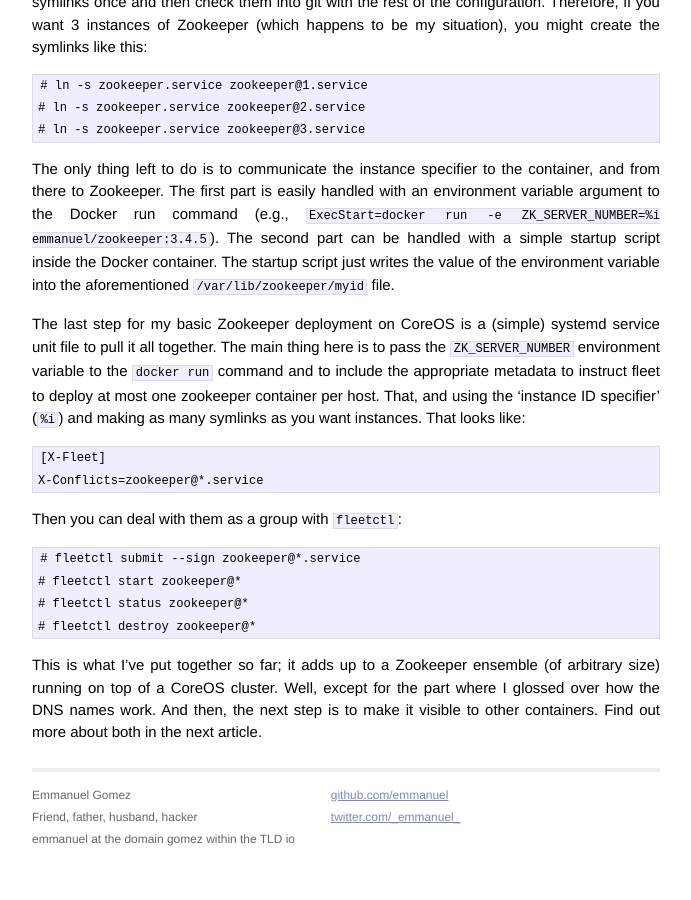
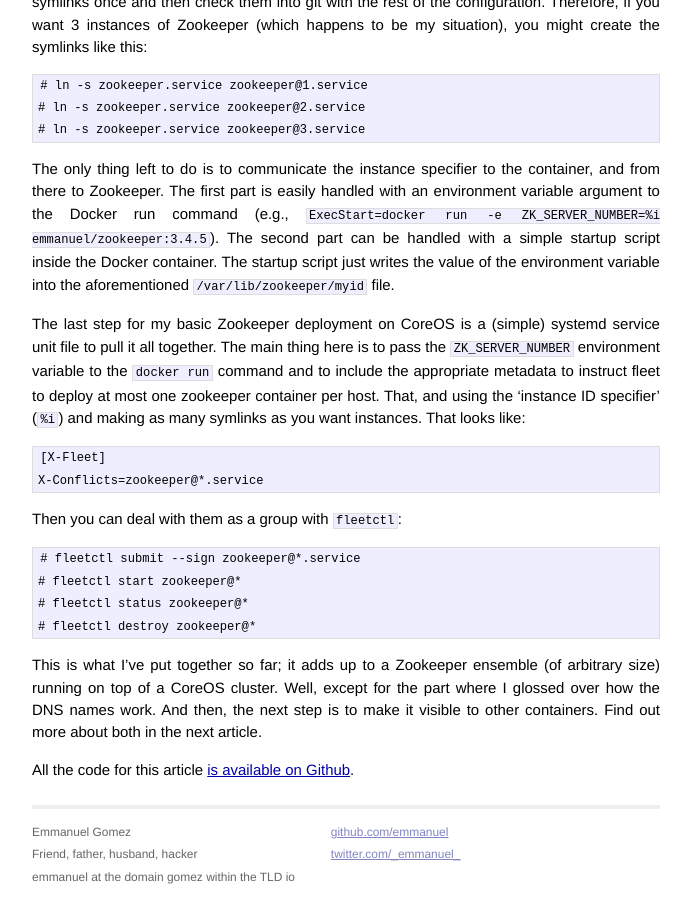
Before and after one commit to emmanuel/emmanuel.github.io, a Jekyll site: the page built from _posts/2014-07-21-configuring-zookeeper-on-coreos--zk-and-kafka-part-1.md, in a window 1280 px wide and 900 px high, scrolled down 1310 px. Shown: the whole window, without its empty margins (294-985 px from the left). Built offline with Jekyll 4.4.1, drawn with Linux system fonts in a browser that asks for light colours; before the commit the page ends 2173 px from its top, so only the background shows below that.

Commit message:
Oops. Mention where you can find the code.

```diff
--- a/_posts/2014-07-21-configuring-zookeeper-on-coreos--zk-and-kafka-part-1.md
+++ b/_posts/2014-07-21-configuring-zookeeper-on-coreos--zk-and-kafka-part-1.md
@@ -104,3 +104,6 @@
 arbitrary size) running on top of a CoreOS cluster. Well, except for the part
 where I glossed over how the DNS names work. And then, the next step is to make
 it visible to other containers. Find out more about both in the next article.
+
+All the code for this article [is available on
+Github](https://github.com/emmanuel/docker-zookeeper).
```
